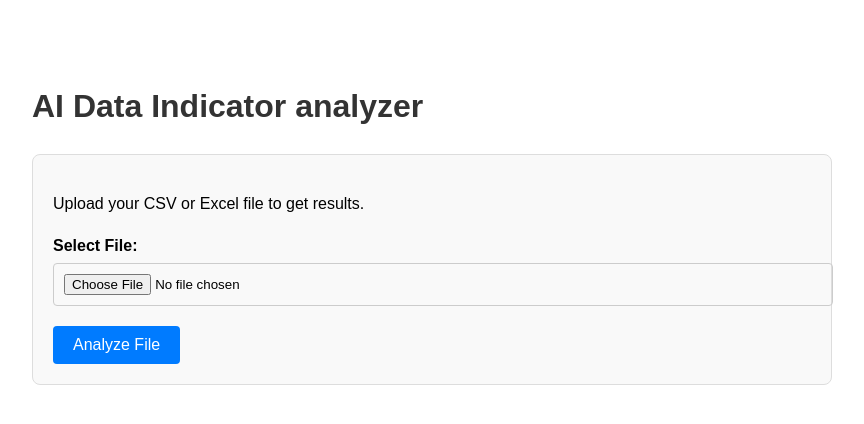
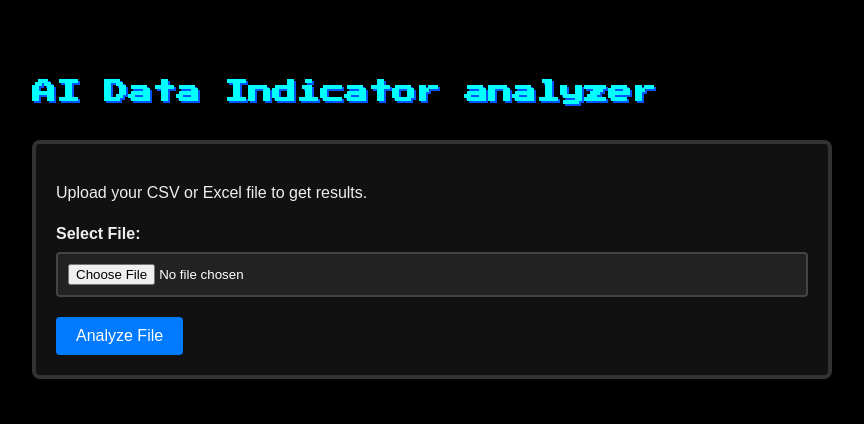
Before and after one commit to Ivanmsci/analyzer, a Flask app: page / in a window 1280 px wide. Shown: the top 424 px of the page, without its empty margins (208-1072 px from the left). Run offline with Flask 3, Linux system fonts and the light colour scheme; some libraries are stand-ins or nearby versions.

Commit message:
Update UI: black background and blue 8-bit theme

```diff
--- a/templates/index.html
+++ b/templates/index.html
@@ -4,10 +4,13 @@
 <head>
   <meta charset="UTF-8">
   <meta name="viewport" content="width=device-width, initial-scale=1.0">
+  <link href="https://fonts.googleapis.com/css2?family=Press+Start+2P&display=swap" rel="stylesheet">
   <title>Data Analysis Tool</title>
   <style>
     body {
       font-family: sans-serif;
+      background-color: black;
+      color: white;
       max-width: 800px;
       margin: 40px auto;
       padding: 20px;
@@ -15,14 +18,20 @@
     }
 
     h1 {
-      color: #333;
+      font-family: 'Press Start 2P', cursive;
+      color: #00ffff;
+      text-shadow: 2px 2px #0055ff;
+      line-height: 1.4;
+      font-size: 24px;
+      margin-bottom: 30px;
     }
 
     .container {
-      border: 1px solid #ddd;
+      border: 4px solid #333;
       padding: 20px;
       border-radius: 8px;
-      background: #f9f9f9;
+      background: #111;
+      color: #eee;
     }
 
     .form-group {
@@ -39,8 +48,11 @@
       display: block;
       width: 100%;
       padding: 10px;
-      border: 1px solid #ccc;
+      border: 2px solid #444;
       border-radius: 4px;
+      background-color: #222;
+      color: white;
+      box-sizing: border-box;
     }
 
     button {
```
Also changed, not shown: templates/result.html (+16 -5 lines).
